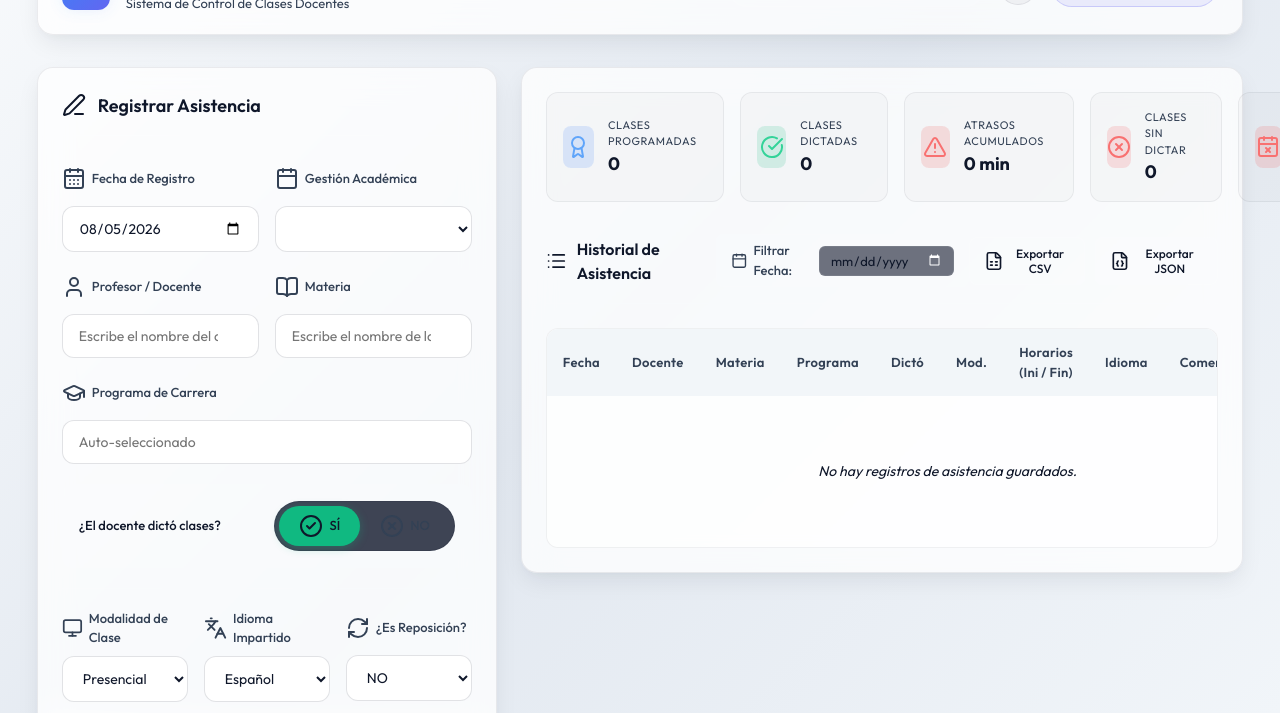
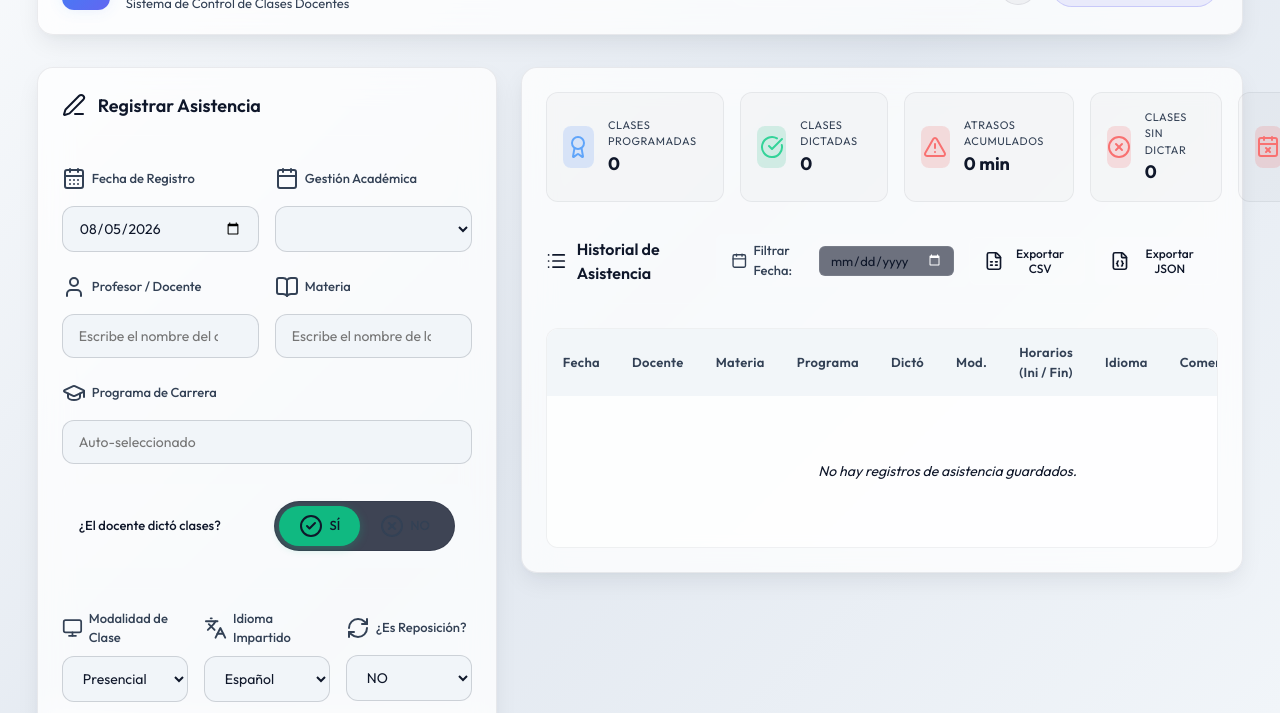
Before and after one commit to jorgevg1971-crypto/Asistencia, a website: page public/index.html in a window 1280 px wide. Both pictures are taken after a click on the button "Cambiar tema claro/oscuro". Shown: the part 87-800 px from the top of the page. Drawn offline with nearby package versions, Linux system fonts and the light colour scheme; no server answers.

Commit message:
Refinar contraste de inputs en el tema claro utilizando fondo gris suave y activacion dinamica en blanco al enfocar

```diff
--- a/public/styles.css
+++ b/public/styles.css
@@ -53,8 +53,8 @@ body.light-theme {
   --text-secondary: #334155;
   --text-muted: #64748b;
 
-  --input-bg: rgba(255, 255, 255, 0.95);
-  --input-border: rgba(15, 23, 42, 0.12);
+  --input-bg: #f1f5f9;
+  --input-border: rgba(15, 23, 42, 0.16);
 
   --shadow-lg: 0 10px 25px -3px rgba(15, 23, 42, 0.08), 0 4px 12px -2px rgba(15, 23, 42, 0.03);
   --shadow-glow: 0 0 15px rgba(59, 130, 246, 0.12);
@@ -67,6 +67,13 @@ body.light-theme {
   --badge-bg: rgba(15, 23, 42, 0.05);
   --modal-bg: #ffffff;
   --modal-border: rgba(15, 23, 42, 0.1);
+}
+
+/* Comportamiento dinámico de Inputs en Modo Claro al enfocar */
+body.light-theme input:focus,
+body.light-theme select:focus,
+body.light-theme textarea:focus {
+  background: #ffffff;
 }
 
 /* Reset y Estilos Generales */
```
